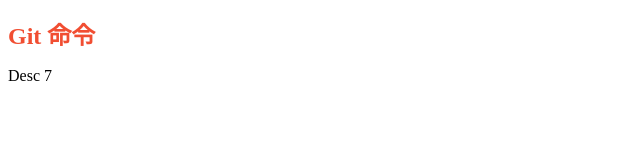
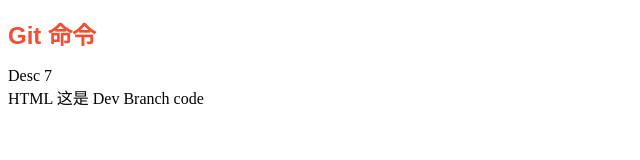
Before and after one commit to loubingzhuxue/loubingzhuxue-git, a plain HTML site: page index.html in a window 1280 px wide. Shown: the whole page, without its empty margins (0-640 px from the left). Drawn offline with Linux system fonts and the light colour scheme.

Commit message:
dev的代码

```diff
--- a/css/style.css
+++ b/css/style.css
@@ -2,4 +2,5 @@ h1 {
   font-size: 24px;
   font-weight: bold;
   color: #f14e32;
+  font-family: sans-serif;
 }
--- a/index.html
+++ b/index.html
@@ -12,5 +12,7 @@
   <h1>Git 命令</h1>
 
   <div>Desc 7</div>
+
+  <div>HTML 这是 Dev Branch code </div>
 </body>
 </html>
--- a/js/index.js
+++ b/js/index.js
@@ -1,2 +1,3 @@
 console.log('Git')
 console.log('js')
+console.log('这是Dev分支的代码')
```
